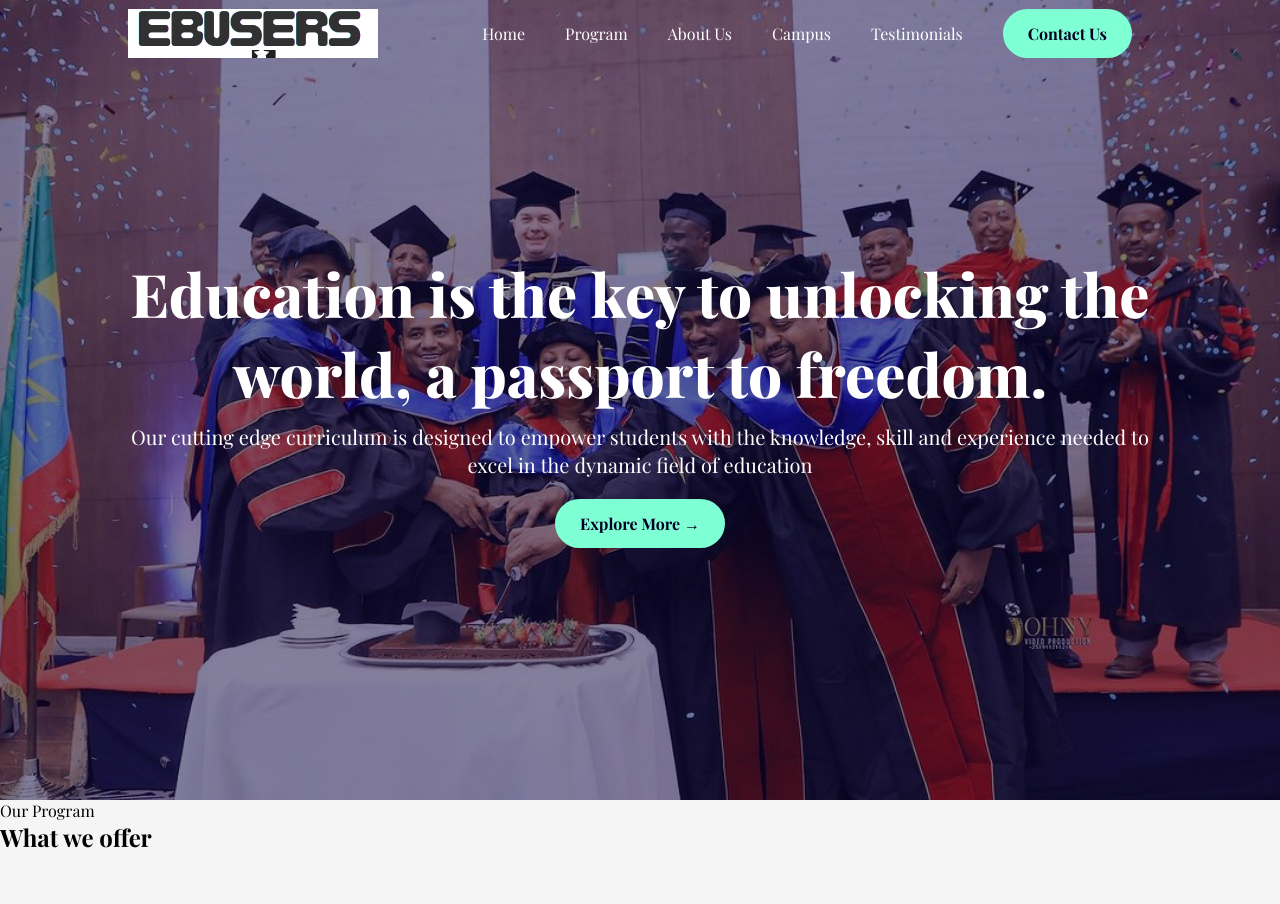
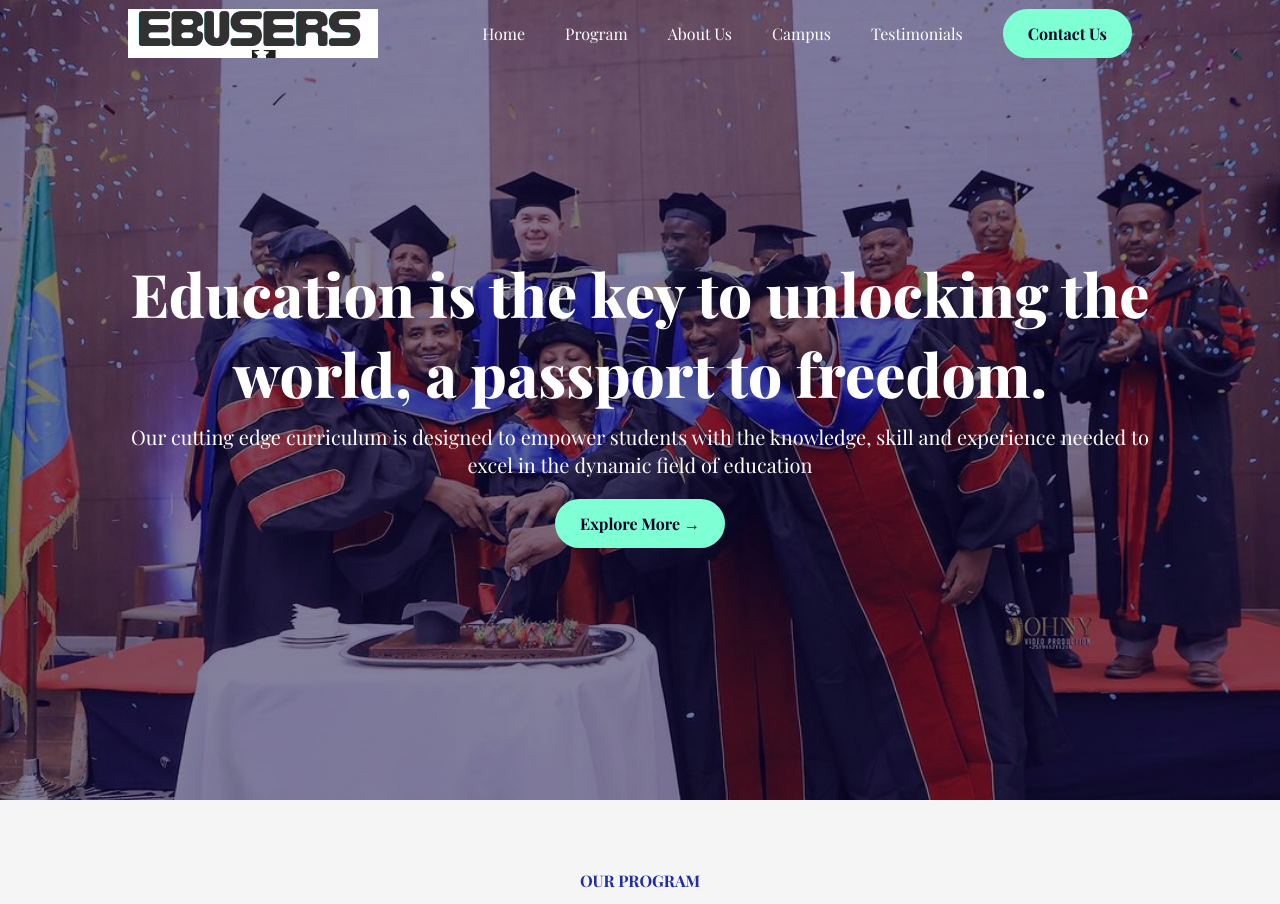
Before and after one commit to Tolegithub7/React, a React (Vite) app in the folder Ebusers/: page / in a window 1280 px wide. Shown: the top 904 px of the page. Built offline with nearby package versions, Linux system fonts and the light colour scheme; a web font is replaced by a local one.

Commit message:
adding styles to title component

```diff
--- a/Ebusers/src/App.jsx
+++ b/Ebusers/src/App.jsx
@@ -9,8 +9,8 @@ function App() {
     <>
       <Navbar />
       <Hero />
-      <Title />
       <div className="container">
+        <Title />
         <Programs />
       </div>
       <h1>Ebusers</h1>
--- a/Ebusers/src/Components/Title/Title.css
+++ b/Ebusers/src/Components/Title/Title.css
@@ -0,0 +1,13 @@
+.title {
+  text-align: center;
+  color: #212ea0;
+  font-weight: 700;
+  text-transform: uppercase;
+  margin: 70px 0 30px;
+}
+.title h2 {
+  font-size: 35px;
+  color: #000f38;
+  margin-top: 5px;
+  text-transform: none;
+}
```
